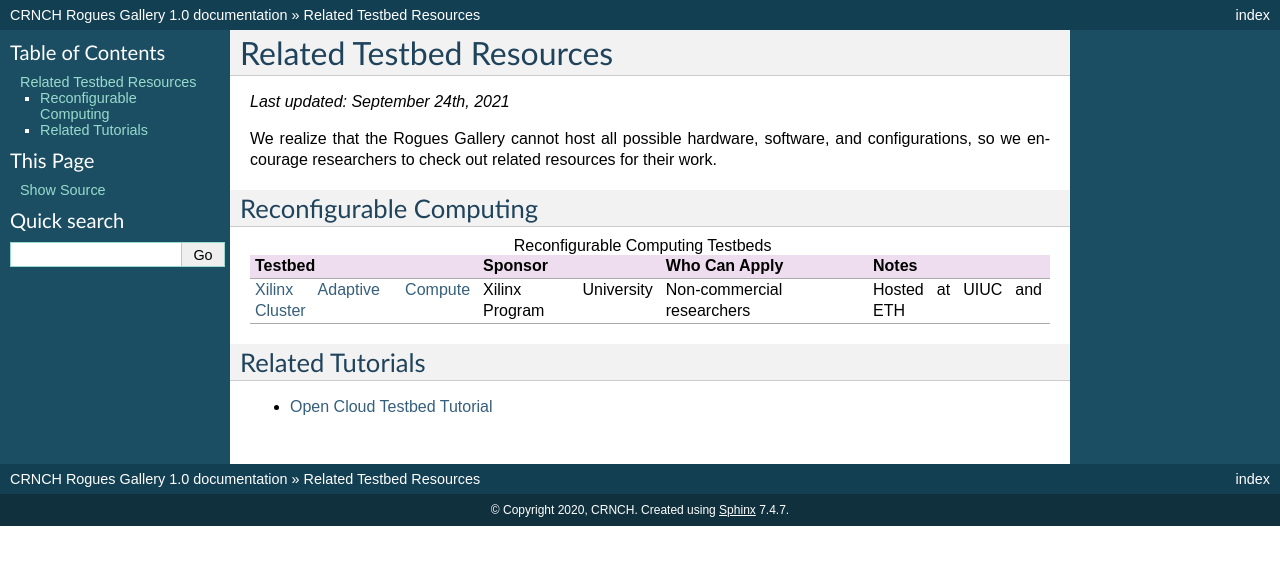
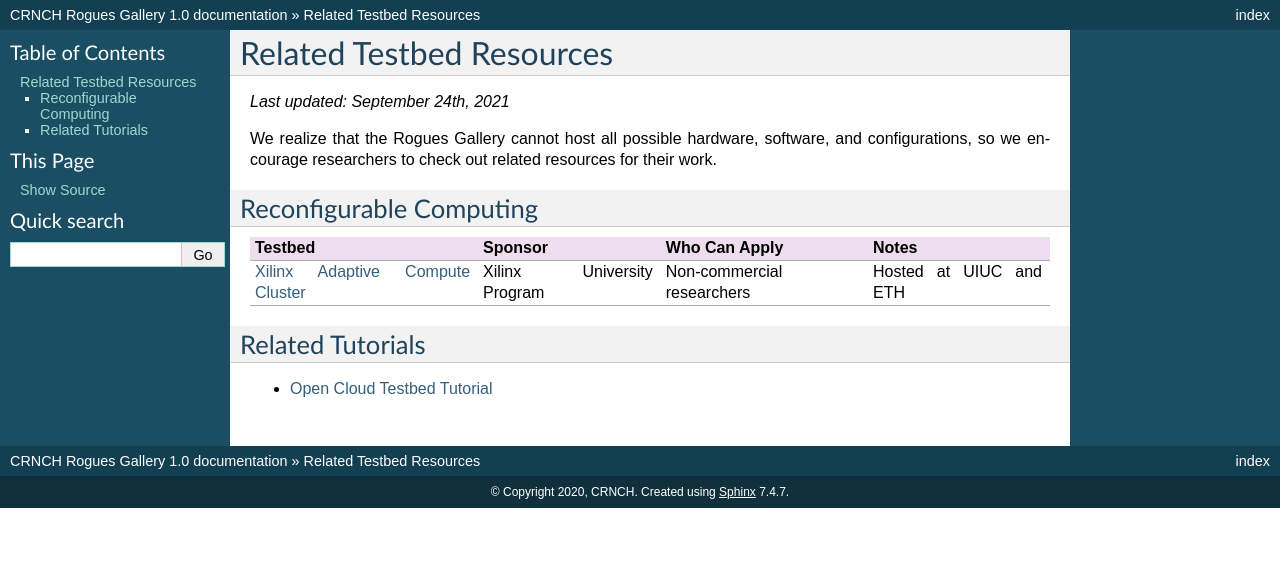
Before and after one commit to gt-crnch-rg/read-the-docs, a Sphinx documentation site: the page built from docs/resources/related-testbeds.rst, in a window 1280 px wide. Shown: the top 565 px of the page. Built offline with Sphinx 7.4.7, drawn with Linux system fonts in a browser that asks for light colours; pages that are not in the unit, such as notebooks, are missing from menus.

Commit message:
Update related-testbeds.rst

```diff
--- a/docs/resources/related-testbeds.rst
+++ b/docs/resources/related-testbeds.rst
@@ -8,7 +8,7 @@ We realize that the Rogues Gallery cannot host all possible hardware, software,
 Reconfigurable Computing
 -------------------------
 
-.. csv-table:: Reconfigurable Computing Testbeds
+.. csv-table::
    :header: "Testbed", "Sponsor", "Who Can Apply", "Notes"
    :widths: auto
 
```
